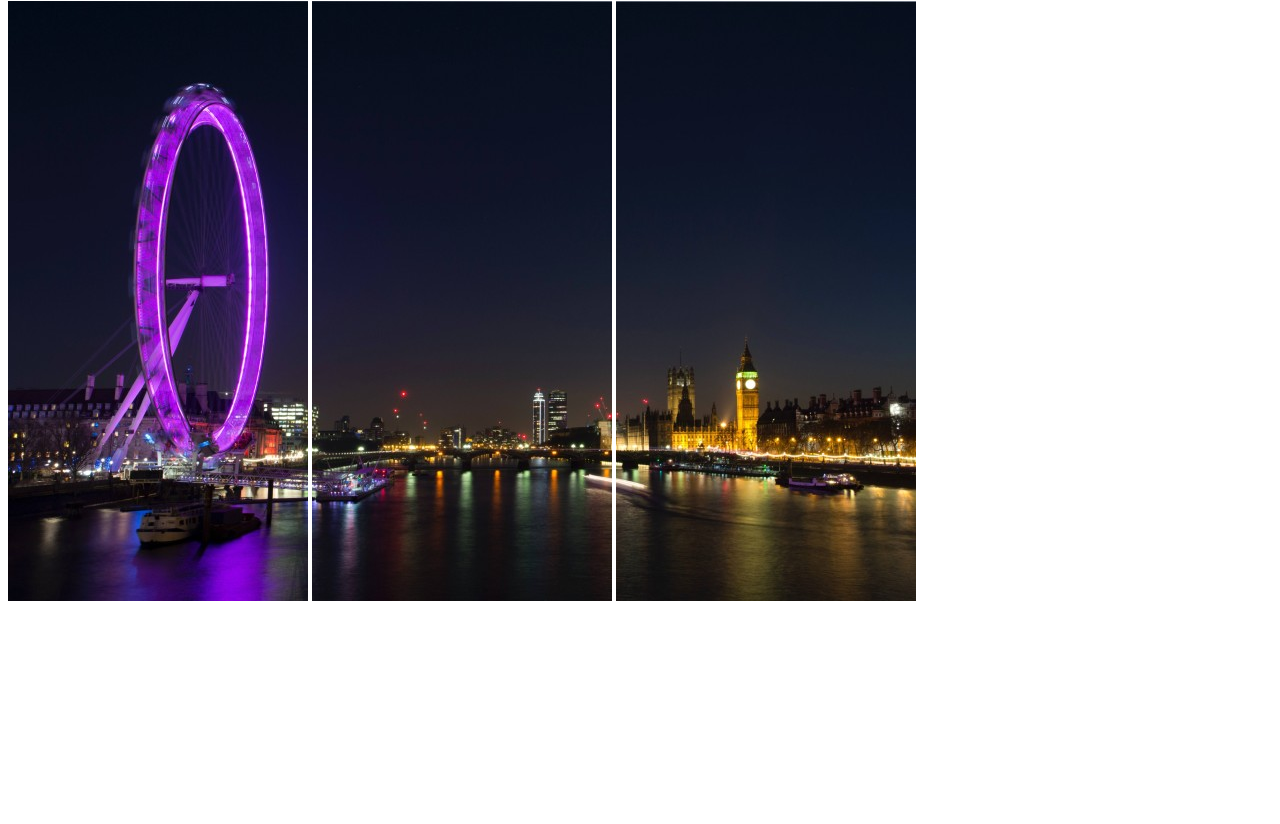
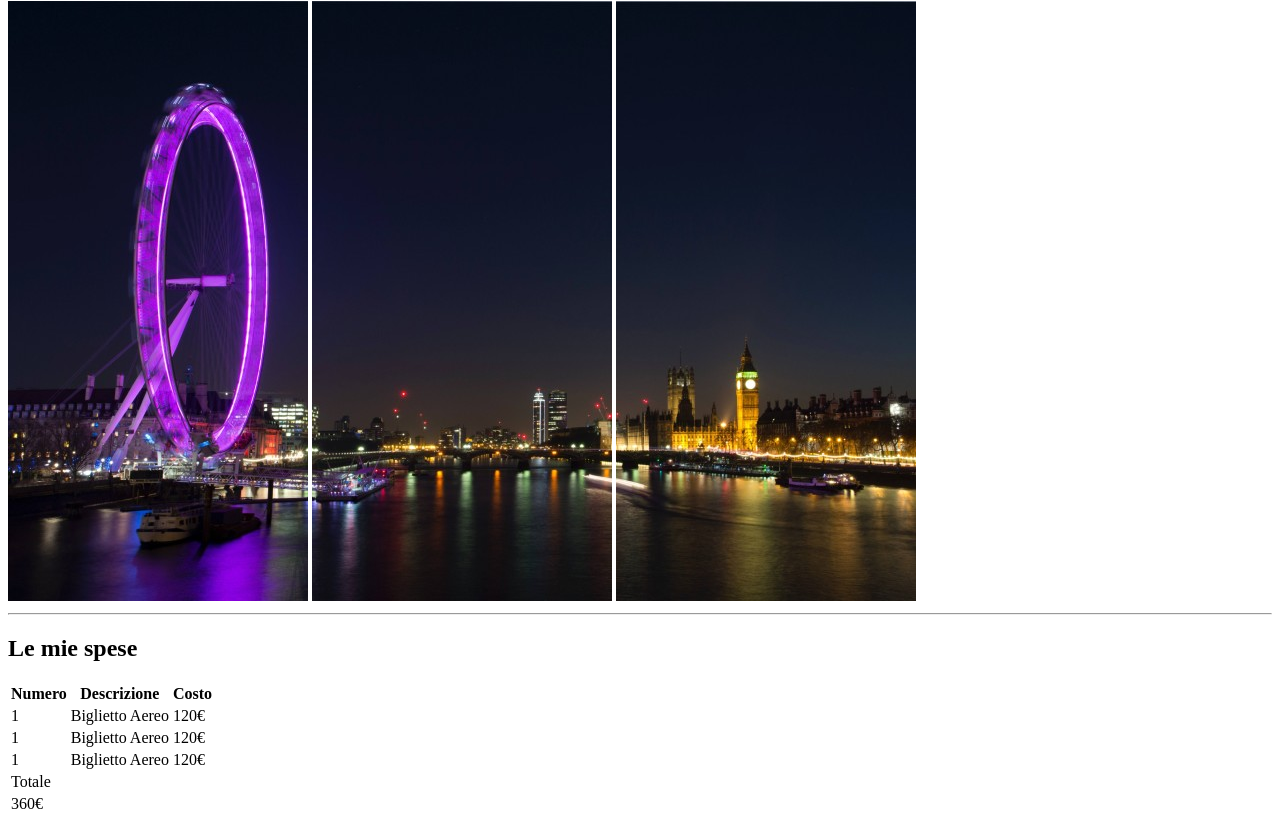
Before and after one commit to chiaraalle/html-london-trip, a plain HTML site: page index.html in a window 1280 px wide. Shown: the part 79-903 px from the top of the page. Before the commit the page ends 800 px from the top, so only its background shows below. Drawn offline with Linux system fonts and the light colour scheme.

Commit message:
ADD: tabella

```diff
--- a/index.html
+++ b/index.html
@@ -6,10 +6,54 @@
     <title>London-trip</title>
 </head>
 <body>
+    <!--titolo con foto-->
     <h1>Il mio Viaggio a Londra</h1>
     <img src="./img/pexels-bill-emrich-230794-0.jpg" alt="foto-Londra">
     <img src="./img/pexels-bill-emrich-230794-1.jpg" alt="foto-Londra">
     <img src="./img/pexels-bill-emrich-230794-2.jpg" alt="foto.Londra">
+    <hr>
+    <!--spese-->
+
+    <h2>Le mie spese</h2>
+    <table>
+        <!--intestazione tabella-->
+        <thead>
+            <tr>
+                <th>Numero</th>
+                <th>Descrizione</th>
+                <th>Costo</th>
+            </tr>
+        </thead>
+        <!--corpo tabella-->
+        <tbody>
+            <tr>
+                <td>1</td>
+                <td>Biglietto Aereo</td>
+                <td>120&euro;</td>
+            </tr>
+            <tr>
+                <td>1</td>
+                <td>Biglietto Aereo</td>
+                <td>120&euro;</td>
+            </tr>
+            <tr>
+                <td>1</td>
+                <td>Biglietto Aereo</td>
+                <td>120&euro;</td>
+            </tr>
+            <!--chiusura tabella-->
+            <tfoot>
+                <tr>
+                    <td>Totale</td>
+                </tr>
+                <tr>
+                    <td>360&euro;</td>
+                </tr>
+            </tfoot>
+        </tbody>
+    </table>
+
+
 
 </body>
 </html>
```
